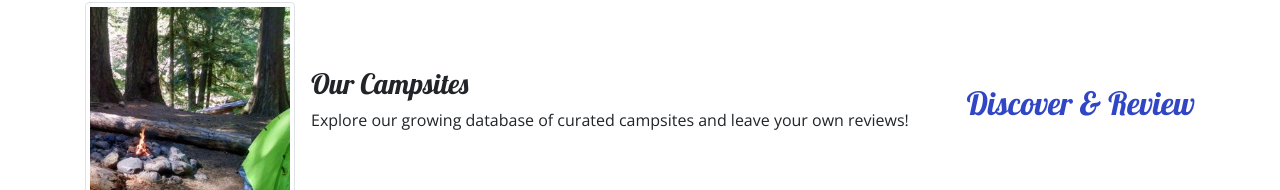
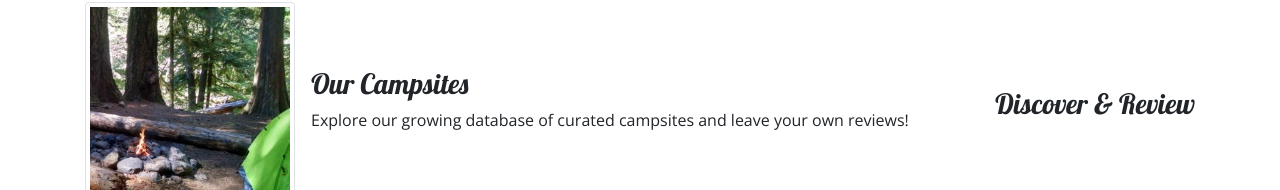
Before and after one commit to rachelmiata/booking_tent, a website: page index.html in a window 1280 px wide. Shown: the part 688-878 px from the top of the page. Drawn offline with nearby package versions, Linux system fonts and the light colour scheme.

Commit message:
changed h2 to h3

```diff
--- a/index.html
+++ b/index.html
@@ -197,7 +197,7 @@
 
         <div class="row row-content align-items-center">
             <div class="col-sm-4 order-sm-last col-md-3">
-                <h2 class="text-sm-right">Discover & Review</h2>
+                <h3 class="text-sm-right">Discover & Review</h3>
             </div>
             <div class="col">
                 <div class="media">
```
